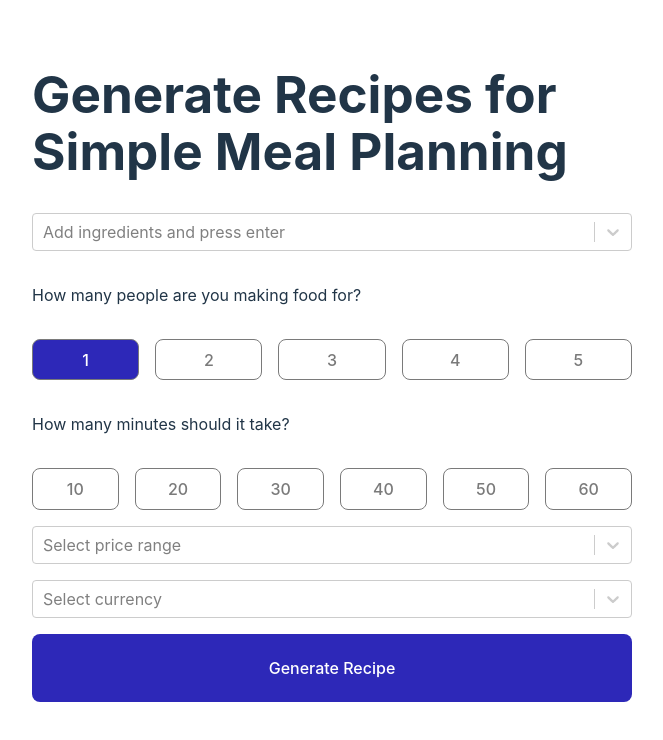
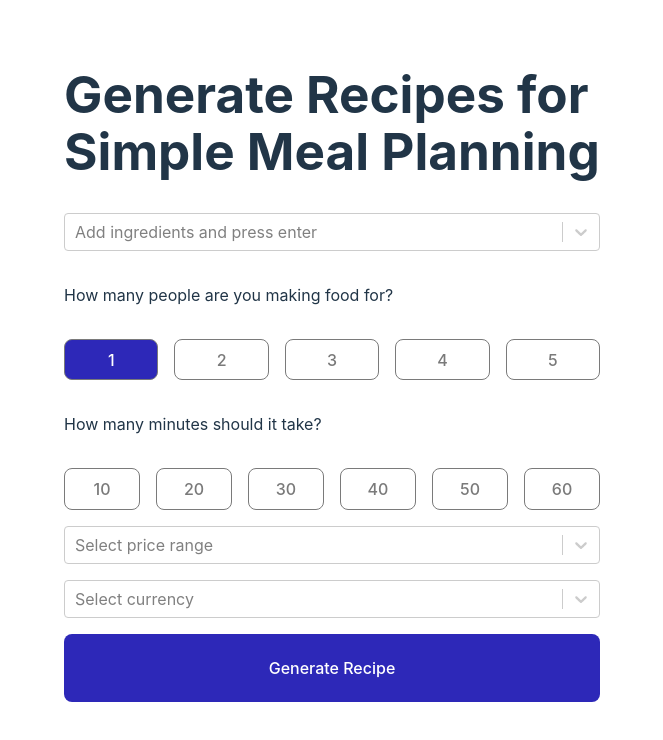
Before and after one commit to leifriksheim/Recipe-Generator, a React (Vite) app: page / in a window 1280 px wide. Shown: the top 740 px of the page, without its empty margins (308-971 px from the left). Built offline with nearby package versions, Linux system fonts and the light colour scheme.

Commit message:
border-box ftw

```diff
--- a/src/index.css
+++ b/src/index.css
@@ -16,6 +16,14 @@
   -webkit-font-smoothing: antialiased;
   -moz-osx-font-smoothing: grayscale;
   -webkit-text-size-adjust: 100%;
+}
+
+/* apply a natural box layout model to all elements, but allowing components to change */
+html {
+  box-sizing: border-box;
+}
+*, *:before, *:after {
+  box-sizing: inherit;
 }
 
 a {
```
